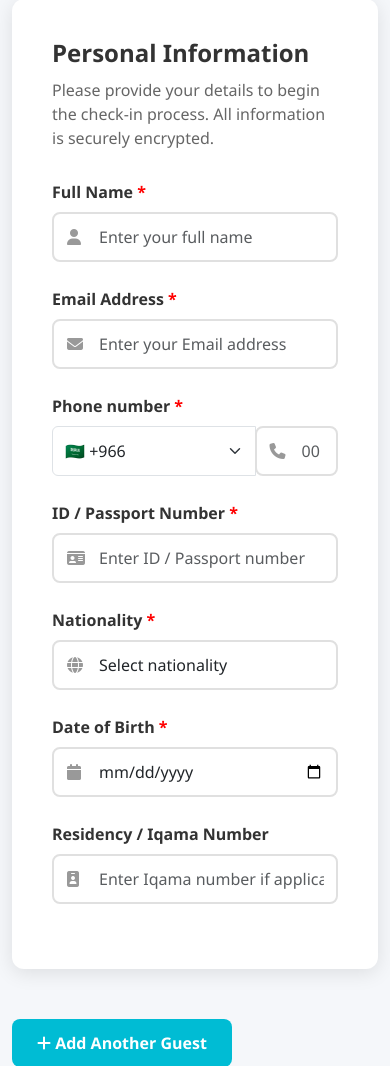
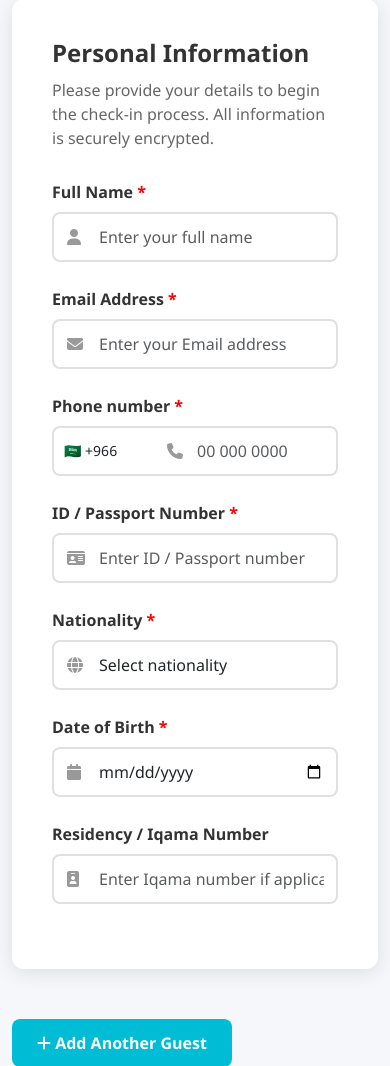
Before and after one commit to abdullahdroubi/pre-arrival-checkin, a Spring app: template src/main/resources/templates/checkin-form.html in a window 390 px wide. Shown: the part 251-1317 px from the top of the page. Run offline with Thymeleaf, Linux system fonts and the light colour scheme; the template is opened without the code that fills it, so the values that code supplies are empty.

```diff
--- a/src/main/resources/templates/checkin-form.html
+++ b/src/main/resources/templates/checkin-form.html
@@ -128,6 +128,49 @@
             border-color: var(--teal);
             box-shadow: 0 0 0 3px rgba(0,188,212,0.1);
         }
+        /* Phone input group styling */
+        .phone-input-group {
+            display: flex;
+            gap: 0;
+            align-items: stretch;
+        }
+        .country-code-select {
+            width: 100px !important;
+            min-width: 100px;
+            border: 2px solid #e0e0e0;
+            border-right: none;
+            border-radius: 8px 0 0 8px;
+            height: 50px;
+            padding: 0 10px;
+            font-size: 14px;
+            background: white;
+        }
+        .country-code-select:focus {
+            border-color: var(--teal);
+            outline: none;
+            box-shadow: none;
+        }
+        .phone-number-input {
+            flex: 1;
+            border: 2px solid #e0e0e0;
+            border-left: none;
+            border-radius: 0 8px 8px 0;
+            height: 50px;
+            padding-left: 45px;
+            transition: all 0.3s;
+        }
+        .phone-number-input:focus {
+            border-color: var(--teal);
+            box-shadow: 0 0 0 3px rgba(0,188,212,0.1);
+            outline: none;
+        }
+        .phone-input-wrapper {
+            position: relative;
+            flex: 1;
+        }
+        .phone-input-wrapper .input-icon {
+            left: 15px;
+        }
         .guest-section {
             background: #f8f9fa;
             padding: 25px;
@@ -242,7 +285,7 @@
         <input type="hidden" th:name="bookingReference" th:value="${booking.bookingReference}">
         <input type="hidden" th:name="bookingId" th:value="${booking.id}">
         <input type="hidden" th:name="guestEmail" th:value="${guestEmail}">
-            <input type="hidden" th:name="numberOfGuestsBooked" th:value="${numberOfGuests}">
+        <input type="hidden" th:name="numberOfGuestsBooked" th:value="${numberOfGuests}">
 
         <!-- Personal Information Section -->
         <div class="form-container">
@@ -286,8 +329,8 @@
                         <label class="form-label-custom">
                             Phone number <span class="required">*</span>
                         </label>
-                        <div class="input-group">
-                            <select class="form-select" style="width: 120px;" name="countryCode">
+                        <div class="phone-input-group">
+                            <select class="form-select country-code-select" name="countryCode">
                                 <option value="+966" selected>🇸🇦 +966</option>
                                 <option value="+1">🇺🇸 +1</option>
                                 <option value="+44">🇬🇧 +44</option>
@@ -295,9 +338,9 @@
                                 <option value="+20">🇪🇬 +20</option>
                                 <option value="+962">🇯🇴 +962</option>
                             </select>
-                            <div class="input-group-custom" style="flex: 1;">
+                            <div class="phone-input-wrapper">
                                 <i class="fas fa-phone input-icon"></i>
-                                <input type="tel" class="form-control form-control-custom"
+                                <input type="tel" class="form-control phone-number-input"
                                        th:name="guestPhone"
                                        placeholder="00 000 0000" required>
                             </div>
@@ -465,16 +508,16 @@
                         <label class="form-label-custom">
                             Phone number
                         </label>
-                        <div class="input-group">
-                            <select class="form-select" style="width: 120px;" name="guest_${guestCount}_countryCode">
+                        <div class="phone-input-group">
+                            <select class="form-select country-code-select" name="guest_${guestCount}_countryCode">
                                 <option value="+966" selected>🇸🇦 +966</option>
                                 <option value="+1">🇺🇸 +1</option>
                                 <option value="+44">🇬🇧 +44</option>
                                 <option value="+971">🇦🇪 +971</option>
                             </select>
-                            <div class="input-group-custom" style="flex: 1;">
+                            <div class="phone-input-wrapper">
                                 <i class="fas fa-phone input-icon"></i>
-                                <input type="tel" class="form-control form-control-custom"
+                                <input type="tel" class="form-control phone-number-input"
                                        name="guest_${guestCount}_phone"
                                        placeholder="00 000 0000 (optional)">
                             </div>
```
